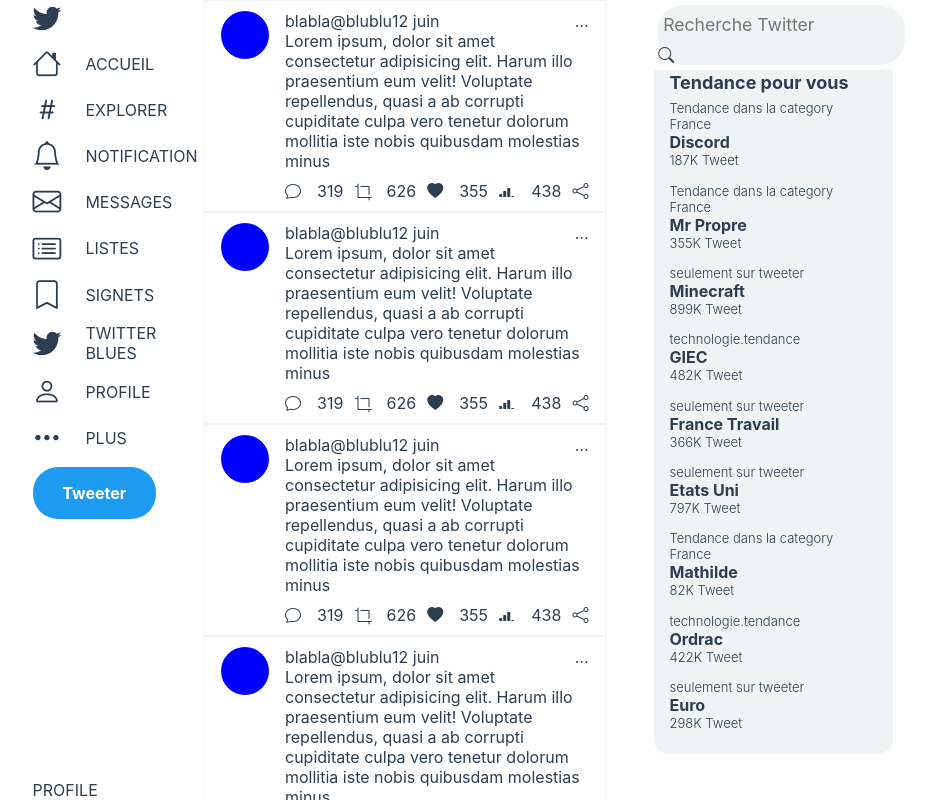
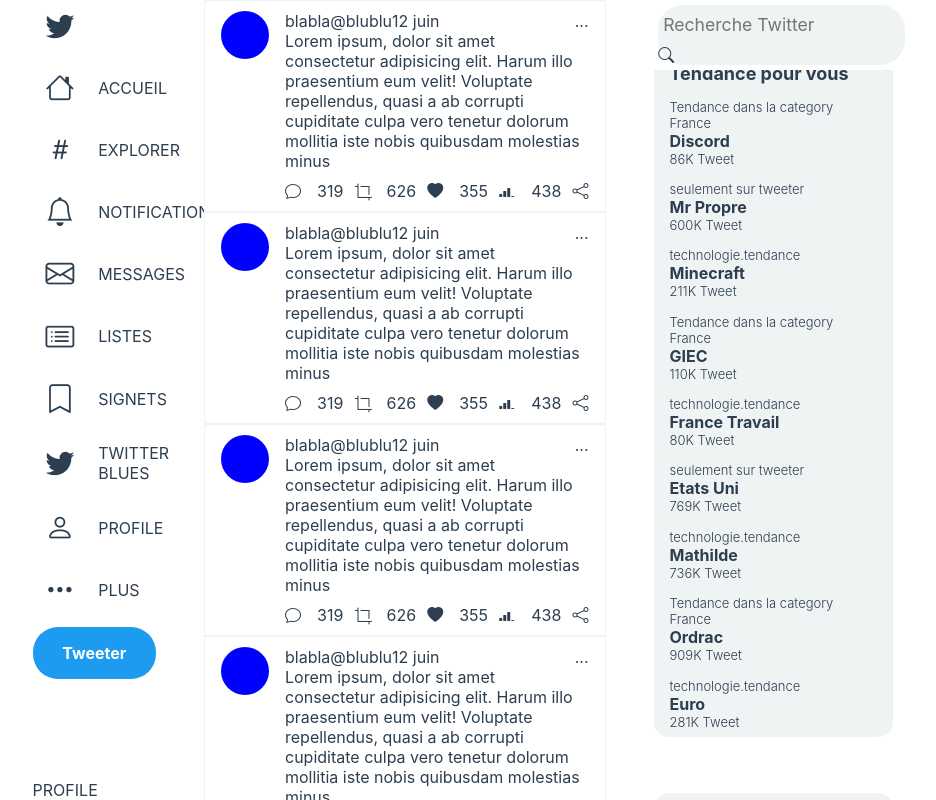
Before and after one commit to AureliaPiot/copicat_1_twitter, a Vue app: page /#/ in a window 1280 px wide. Shown: the whole page, without its empty margins (179-1115 px from the left). Built offline with nearby package versions, Linux system fonts and the light colour scheme.

Commit message:
utilisation du store pour stocker les donnée des tendances
creation d'un store "useTendanceDataStore"
stockage des données dans le state,
creation d'une fonction qui renvois un objet comportant les données pour un elements de la liste des tendances

```diff
--- a/src/components/templateContainer_Left/templateNav.vue
+++ b/src/components/templateContainer_Left/templateNav.vue
@@ -3,49 +3,68 @@
     <li>
       <ul class="container_list ">
         <li id="home" class="d-flex justify-content-start">
-          <a href="/"><i class="bi bi-twitter"></i></a>
+          <a href="http://localhost:8080/#/"><i class="bi bi-twitter"></i></a>
         </li>
         <li id="nav_accueil">
+          <a href="http://localhost:8080/#/">
             <i class="bi bi-house"></i>
             <p>accueil</p>
+          </a>
         </li>
         <li id="nav_explorer">
+          <a href="http://localhost:8080/#/explorer">
             <i class="bi bi-hash"></i>
             <p>explorer</p>
+          </a>
         </li>
         <li id="nav_notification ">
+          <a href="http://localhost:8080/#/notification">
             <i class="bi bi-bell"></i>
             <p>notification</p>
+          </a>
         </li>
         <li id="nav_messages">
+          <a href="http://localhost:8080/#/message">
             <i class="bi bi-envelope"></i>
             <p>messages </p>
+          </a>
         </li>
         <li id="nav_listes">
+          <a href="http://localhost:8080/#/list">
             <i class="bi bi-card-list"></i>
             <p>listes</p>
+          </a>
         </li>
         <li id="nav_signets">
+          <a href="http://localhost:8080/#/signet">
             <i class="bi bi-bookmark"></i>
             <p>signets</p>
+          </a>
         </li>
         <li id="nav_twitterBlues">
+          <a href="#">
             <i class="bi bi-twitter"></i>
             <p>twitter blues</p>
+          </a>
         </li>
         <li id="nav_profile">
+          <a href="http://localhost:8080/#/profile">
             <i class="bi bi-person"></i>
             <p>profile</p>
+          </a>
         </li>
         <li id="nav_plus">
+          <a href="#">
             <i class="bi bi-three-dots"></i>
             <p>plus</p>
+          </a>
         </li>
         <li id="nav_tweeterAction" class="btn_action--newTweet d-flex justify-content-center text-white rounded-pill bg-primary py-3 fw-bold">
           <p>tweeter</p>
         </li>
       </ul>
     </li>
+
 
     <li>
       <ul class="p-0">
@@ -105,12 +124,19 @@
   background-color: #1d9bf0;
 }
 
-li {
+li , a{
   display: flex;
   gap: 1.5rem;
   align-items: center;
   font-weight: 400;
   text-transform: uppercase;
+}
+li a {
+  padding: 0.5rem 0.8rem;
+}
+a:hover{
+  border-radius: 25px;
+  background: rgba(15, 15, 32, 0.068);
 }
 
 li i {
--- a/src/components/templateContainer_Right/partRight/containerTendance.vue
+++ b/src/components/templateContainer_Right/partRight/containerTendance.vue
@@ -5,10 +5,11 @@
           <h5 class="fw-bold">Tendance pour vous</h5>
         </li>
         <li class="TD_list--item" v-for="element in elements" :key="element">
-
+          <a class="TD_list--link" :href="'http://localhost:8080/#/explorer/'+element.tendance_name">
             <span class="TD_span--type">{{ element.tendance_type }}</span>
             <span class="TD_span--name">{{ element.tendance_name }}</span>
             <span class="TD_span--number">{{ element.tweet_number }}K Tweet</span>
+          </a>
 
         </li>
     </ul>
@@ -19,7 +20,9 @@
  <script>
 
 // import { mapStores } from 'pinia'
-import { useDataStore } from '@/stores/data.js'
+// import { useDataStore } from '@/stores/data.js'
+import { useTendanceDataStore } from '@/stores/tendanceData.js'
+
 
  export default {
 
@@ -31,22 +34,6 @@
    data(){
     return{//ici les proprietes du composant
 
-        tendance_type:[
-          "seulement sur tweeter",
-          "Tendance dans la category France",
-          "technologie.tendance"
-        ],
-        tendance_name:[
-          "Discord",
-          "Mr Propre",
-          "Minecraft",
-          "GIEC",
-          "France Travail",
-          "Etats Uni",
-          "Mathilde",
-          "Ordrac",
-          "Euro"
-        ],
     }
    },
    emits:[//ici les evenement a transmettre au parent
@@ -58,61 +45,21 @@
     //elles sont automatiquement recalculer si une propriete de base est modifier
     //proprieter mis en cache (gain de ressource, temps etc ..)
 
+    storeTendanceData(){
+        return useTendanceDataStore()
+    },
     elements(){
-        return [
-          {
-            "tendance_type":this.tendance_type[1],
-            "tendance_name":this.tendance_name[0],
-            "tweet_number":Math.round(Math.random()*1000),
-          },
-          {
-            "tendance_type":this.tendance_type[1],
-            "tendance_name":this.tendance_name[1],
-            "tweet_number":Math.round(Math.random()*1000),
-          },
-          {
-            "tendance_type":this.tendance_type[0],
-            "tendance_name":this.tendance_name[2],
-            "tweet_number":Math.round(Math.random()*1000),
-          },
-          {
-            "tendance_type":this.tendance_type[2],
-            "tendance_name":this.tendance_name[3],
-            "tweet_number":Math.round(Math.random()*1000),
-          },
-          {
-            "tendance_type":this.tendance_type[0],
-            "tendance_name":this.tendance_name[4],
-            "tweet_number":Math.round(Math.random()*1000),
-          },
-          {
-            "tendance_type":this.tendance_type[0],
-            "tendance_name":this.tendance_name[5],
-            "tweet_number":Math.round(Math.random()*1000),
-          },
-          {
-            "tendance_type":this.tendance_type[1],
-            "tendance_name":this.tendance_name[6],
-            "tweet_number":Math.round(Math.random()*1000),
-          },
-          {
-            "tendance_type":this.tendance_type[2],
-            "tendance_name":this.tendance_name[7],
-            "tweet_number":Math.round(Math.random()*1000),
-          },
-          {
-            "tendance_type":this.tendance_type[0],
-            "tendance_name":this.tendance_name[8],
-            "tweet_number":Math.round(Math.random()*1000),
-          },
-        ]
+      let array_List_object=[];
+      for(let i=0; i<9 ; i++ ){
+        array_List_object.push(this.storeTendanceData.getTendanceFormatData(i))
+        }
+        return array_List_object;
+
       }//elements
 
    },
    mounted(){
-    const store = useDataStore();
-    const nameUser = store.nameUser;
-    console.log(nameUser)
+
    }
  }
  </script>
@@ -127,7 +74,7 @@
   background-color: #eff3f4;
   border-radius: 15px;
   text-align: initial;
-  padding: 1rem ! important;
+  overflow: hidden;
 }
 h5{
   font-size: large;
@@ -135,13 +82,19 @@
 }
 .TD_list--title {
   font-weight: 900 !important;
+  padding: 0.45rem 1rem;
+
 }
 
-.TD_list--item {
+.TD_list--item a{
   display: flex;
   flex-direction: column;
-  padding: 0.45rem 0;
+  padding: 0.45rem 1rem;
+
   /* text-align: initial; */
+}
+a:hover{
+  background: rgba(0, 0, 0, 0.055);
 }
 .TD_span--type , .TD_span--number{
   font-size: small;
--- a/src/components/templateContainer_Right/partRight/suggestion.vue
+++ b/src/components/templateContainer_Right/partRight/suggestion.vue
@@ -7,6 +7,7 @@
           </li>
 
           <li class="suggestion_list--item" v-for="n in 4" :key="n">
+            <a href="">
 
               <span class="suggestion_span--img_profile"></span>
 
@@ -16,12 +17,16 @@
               </div>
               <span class="suggestion_span--follow_profile--action">Suivre</span>
 
+            </a>
+
 
 
           </li>
 
-          <li class="suggestion_list--more ">
+          <li class="suggestion_list--more">
+            <a href="#">
               <p>en savoir plus</p>
+            </a>
           </li>
 
         </ul>
@@ -64,19 +69,30 @@
   background-color: #eff3f4;
   border-radius: 15px;
   text-align: initial;
-  padding: 1rem ! important;
+  overflow: hidden;
+
 }
 h5{
   font-size: large;
   font-weight: bold;
 }
-  .suggestion_list--item , .suggestion_list--more{
-    padding: 12px 0;
+.suggestion_list--title{
+  padding: 0.45rem 1rem;
+
 }
-  .suggestion_list--item{
+  .suggestion_list--more > a{
+    display: block;
+    padding: 12px ;
+  }
+  .suggestion_list--item >a{
     display: flex;
     align-items: center;
     gap: 1rem;
+    padding: 12px 1rem;
+
+  }
+  a:hover{
+  background: rgba(0, 0, 0, 0.055);
 }
   .suggestion_span--img_profile{
     display: block;
--- a/src/router/index.js
+++ b/src/router/index.js
@@ -7,14 +7,32 @@
     name: 'home',
     component: HomeView
   },
+  // {
+  //   path: '/about',
+  //   name: 'about',
+  //   // route level code-splitting
+  //   // this generates a separate chunk (about.[hash].js) for this route
+  //   // which is lazy-loaded when the route is visited.
+  //   component: () => import(/* webpackChunkName: "about" */ '../views/AboutView.vue')
+  // }
+  // -----------------------------
   {
-    path: '/about',
-    name: 'about',
-    // route level code-splitting
-    // this generates a separate chunk (about.[hash].js) for this route
-    // which is lazy-loaded when the route is visited.
-    component: () => import(/* webpackChunkName: "about" */ '../views/AboutView.vue')
-  }
+    path: '/profile',
+    name: 'profile',
+
+    component: () => import(/* webpackChunkName: "profile" */ '../views/ProfileView.vue')
+  },
+  // -----------------------------
+  {
+    path: '/explorer',
+    name: 'explorer',
+
+    component: () => import(/* webpackChunkName: "explorer" */ '../views/ExplorerView.vue')
+  },
+
+
+
+
 ]
 
 const router = createRouter({
--- /dev/null
+++ b/src/stores/tendanceData.js
@@ -0,0 +1,46 @@
+import { defineStore } from 'pinia'
+// https://pinia.vuejs.org/core-concepts/
+// on evite d'exporter des données qui sont accessible depuis tout le projte, ça sert a rien, autant les demander là ou on les veux sans passer par le store
+
+// You can name the return value of `defineStore()` anything you want,
+// but it's best to use the name of the store and surround it with `use`
+// and `Store` (e.g. `useUserStore`, `useCartStore`, `useProductStore`)
+// the first argument is a unique id of the store across your application
+export const useTendanceDataStore = defineStore('tendancedata',  {
+    state : ()=> {//data of store
+        return{
+            tendance_type:[
+                "seulement sur tweeter",
+                "Tendance dans la category France",
+                "technologie.tendance"
+              ],
+              tendance_name:[
+                "Discord",
+                "Mr Propre",
+                "Minecraft",
+                "GIEC",
+                "France Travail",
+                "Etats Uni",
+                "Mathilde",
+                "Ordrac",
+                "Euro"
+              ],
+        }
+    },
+    getters: { //computed of the store
+
+    },
+    actions: {//methods of the store
+        /**
+         * @param {int} $int; executer dans une boucle, int represente le nombre de tour de boucle
+         * @returns un objet avec 3 entrées
+         */
+        getTendanceFormatData($int){
+            return {
+                "tendance_type":this.tendance_type[Math.round(Math.random()*2)],
+                "tendance_name":this.tendance_name[$int],
+                "tweet_number":Math.round(Math.random()*1000),
+              }
+        }
+    },
+})
--- /dev/null
+++ b/src/views/ExplorerView.vue
@@ -0,0 +1,57 @@
+<template>
+
+    <!-- <div class="container-fluid "> -->
+      <section class="template_Nav lightRed" >
+        <templateNav />
+      </section>
+
+      <section class="template_Feed lightBlue ">
+      </section>
+    <!-- </div> -->
+
+</template>
+
+<script>
+// @ is an alias to /src
+import templateNav from '@/components/templateContainer_Left/templateNav.vue'
+
+
+export default {
+  name: 'ExplorerView',
+  components: {
+    templateNav
+  },
+  data(){
+    return{
+
+    }
+  },
+  methods:{
+
+  }
+  ,mounted(){
+
+  }
+
+
+
+}
+</script>
+<style scoped>
+section{
+  height: 100vh;
+  overflow-x: hidden;
+  overflow-y: scroll;
+  display: flex;
+}
+.template_Nav{
+  width: 30%;
+  justify-content: end;
+  border-right: 1px solid #eff3f4;
+  padding:  0 3rem;
+}
+.template_Feed{
+  width: 70%;
+}
+
+</style>
--- /dev/null
+++ b/src/views/ProfileView.vue
@@ -0,0 +1,57 @@
+<template>
+
+    <!-- <div class="container-fluid "> -->
+      <section class="template_Nav lightRed" >
+        <templateNav />
+      </section>
+
+      <section class="template_Feed lightBlue ">
+      </section>
+    <!-- </div> -->
+
+</template>
+
+<script>
+// @ is an alias to /src
+import templateNav from '@/components/templateContainer_Left/templateNav.vue'
+
+
+export default {
+  name: 'ProfileView',
+  components: {
+    templateNav
+  },
+  data(){
+    return{
+
+    }
+  },
+  methods:{
+
+  }
+  ,mounted(){
+
+  }
+
+
+
+}
+</script>
+<style scoped>
+section{
+  height: 100vh;
+  overflow-x: hidden;
+  overflow-y: scroll;
+  display: flex;
+}
+.template_Nav{
+  width: 30%;
+  justify-content: end;
+  border-right: 1px solid #eff3f4;
+  padding:  0 3rem;
+}
+.template_Feed{
+  width: 70%;
+}
+
+</style>
```
Lines whose indentation alone changed are shown as unchanged.
